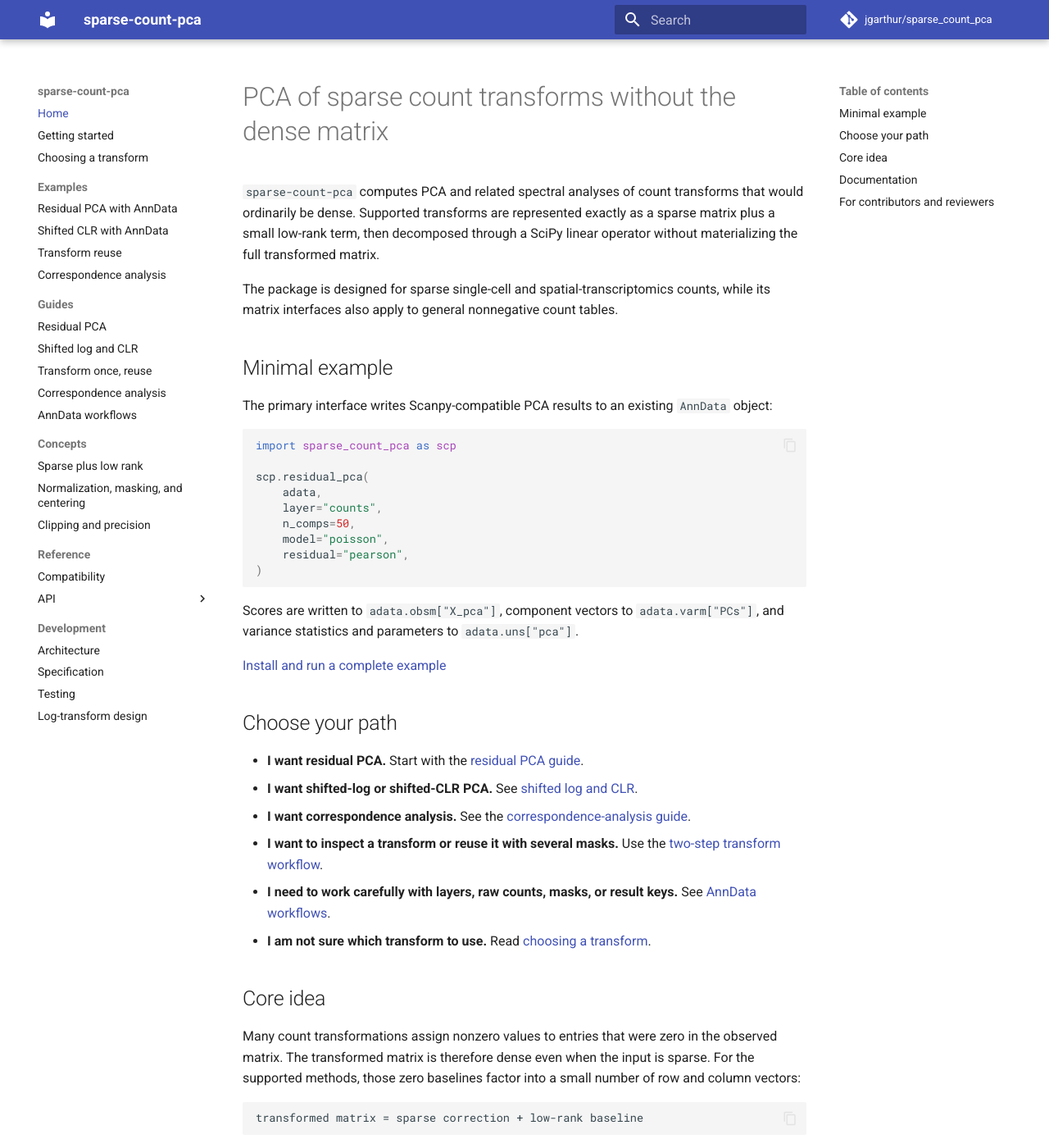
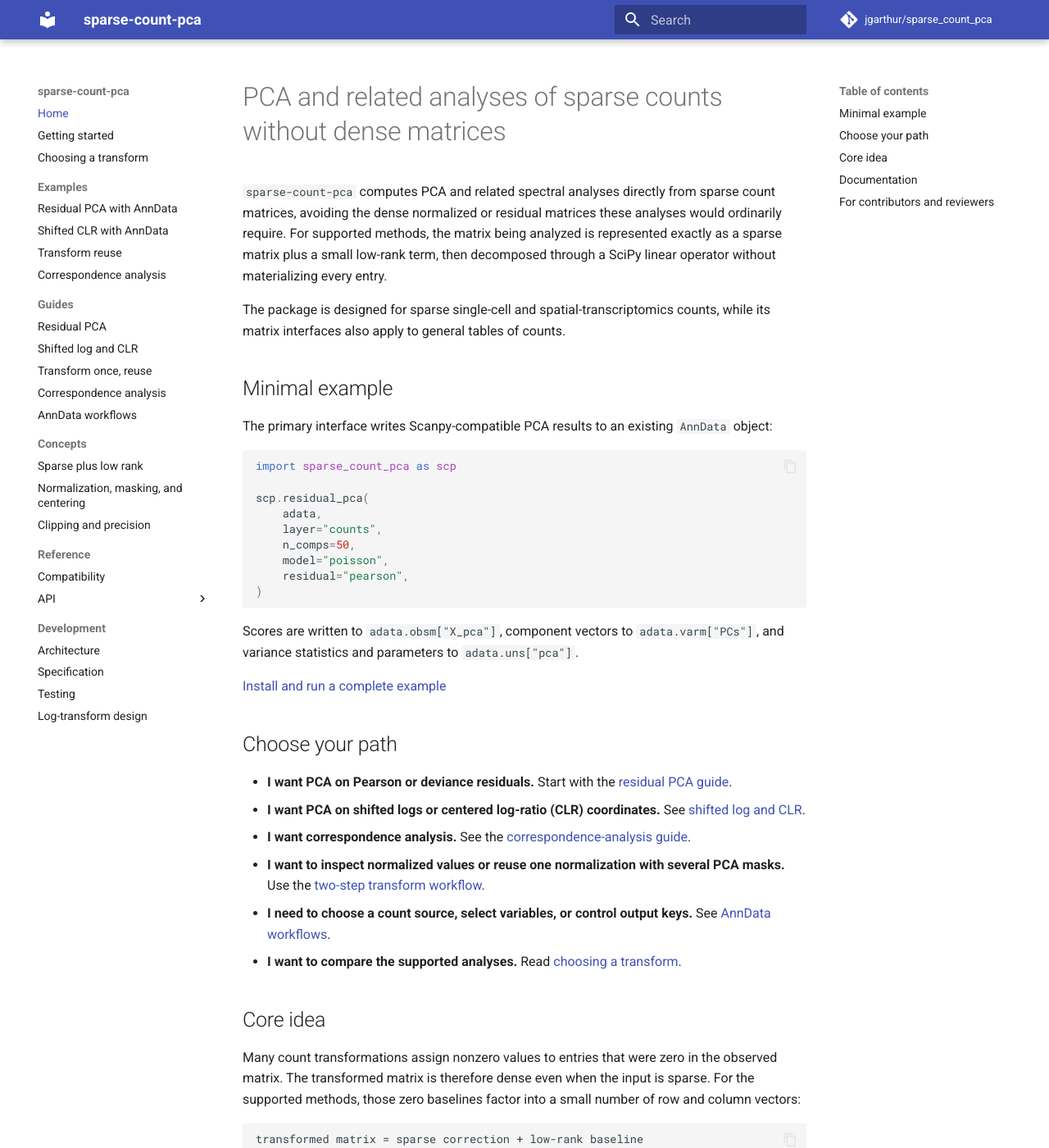
Before and after one commit to jgarthur/sparse_count_pca, an MkDocs documentation site: the page built from docs/index.md, in a window 1280 px wide and 1400 px high. Shown: the whole window at 82% size. Built offline with MkDocs 1.6.1 and Material for MkDocs 9.7.7, drawn with Linux system fonts in a browser that asks for light colours; comment, search, counter and statistics services are not loaded; some of the changed text lies outside the part shown.

Commit message:
Clarify documentation homepage language

```diff
--- a/docs/index.md
+++ b/docs/index.md
@@ -1,13 +1,14 @@
-# PCA of sparse count transforms without the dense matrix
+# PCA and related analyses of sparse counts without dense matrices
 
-`sparse-count-pca` computes PCA and related spectral analyses of count
-transforms that would ordinarily be dense. Supported transforms are represented
-exactly as a sparse matrix plus a small low-rank term, then decomposed through a
-SciPy linear operator without materializing the full transformed matrix.
+`sparse-count-pca` computes PCA and related spectral analyses directly from
+sparse count matrices, avoiding the dense normalized or residual matrices these
+analyses would ordinarily require. For supported methods, the matrix being
+analyzed is represented exactly as a sparse matrix plus a small low-rank term,
+then decomposed through a SciPy linear operator without materializing every
+entry.
 
 The package is designed for sparse single-cell and spatial-transcriptomics
-counts, while its matrix interfaces also apply to general nonnegative count
-tables.
+counts, while its matrix interfaces also apply to general tables of counts.
 
 ## Minimal example
 
@@ -34,17 +35,18 @@ Scores are written to `adata.obsm["X_pca"]`, component vectors to
 
 ## Choose your path
 
-- **I want residual PCA.** Start with the
+- **I want PCA on Pearson or deviance residuals.** Start with the
   [residual PCA guide](guides/residual-pca.md).
-- **I want shifted-log or shifted-CLR PCA.** See
+- **I want PCA on shifted logs or centered log-ratio (CLR) coordinates.** See
   [shifted log and CLR](guides/shifted-log-and-clr.md).
 - **I want correspondence analysis.** See the
   [correspondence-analysis guide](guides/correspondence-analysis.md).
-- **I want to inspect a transform or reuse it with several masks.** Use the
+- **I want to inspect normalized values or reuse one normalization with several
+  PCA masks.** Use the
   [two-step transform workflow](guides/transform-reuse.md).
-- **I need to work carefully with layers, raw counts, masks, or result keys.**
+- **I need to choose a count source, select variables, or control output keys.**
   See [AnnData workflows](guides/anndata-workflows.md).
-- **I am not sure which transform to use.** Read
+- **I want to compare the supported analyses.** Read
   [choosing a transform](choosing-a-transform.md).
 
 ## Core idea
@@ -60,8 +62,8 @@ transformed matrix = sparse correction + low-rank baseline
 
 Ordinary PCA centering adds one more rank-one term. Matrix-vector products with
 that representation are exact, so SciPy's truncated SVD can operate on it
-without allocating every transformed entry. The benefit depends on the input
-density, dtype, transform, and clipping behavior.
+without allocating every transformed entry. Runtime and memory benefits depend
+on input density, dtype, transform, and clipping behavior.
 
 [Read the sparse-plus-low-rank explanation](concepts/sparse-plus-low-rank.md)
 
```
Also changed, not shown: other parts of docs/index.md (+4 -4 lines), docs-overhaul.md (+4 -1 lines).
